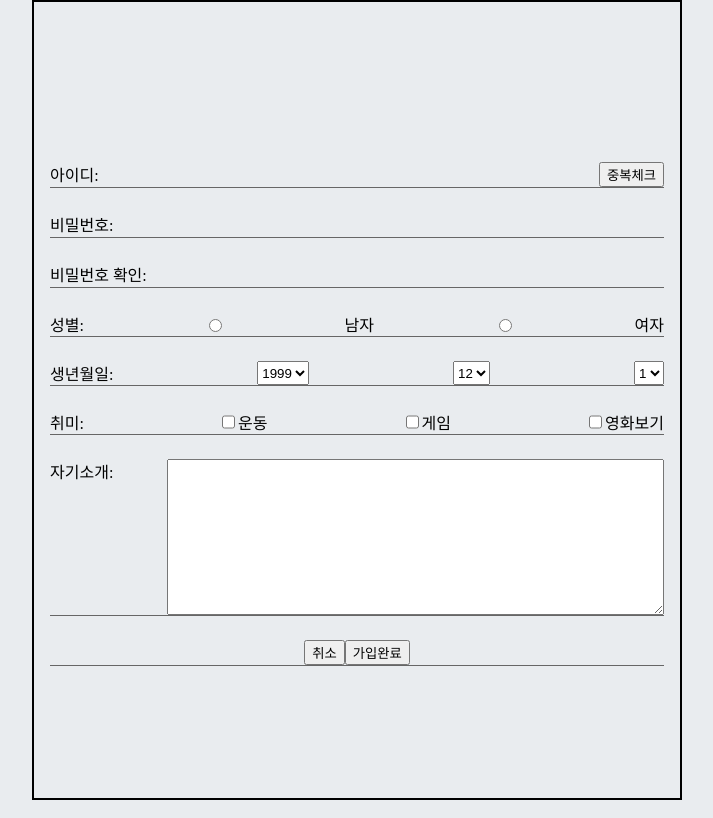
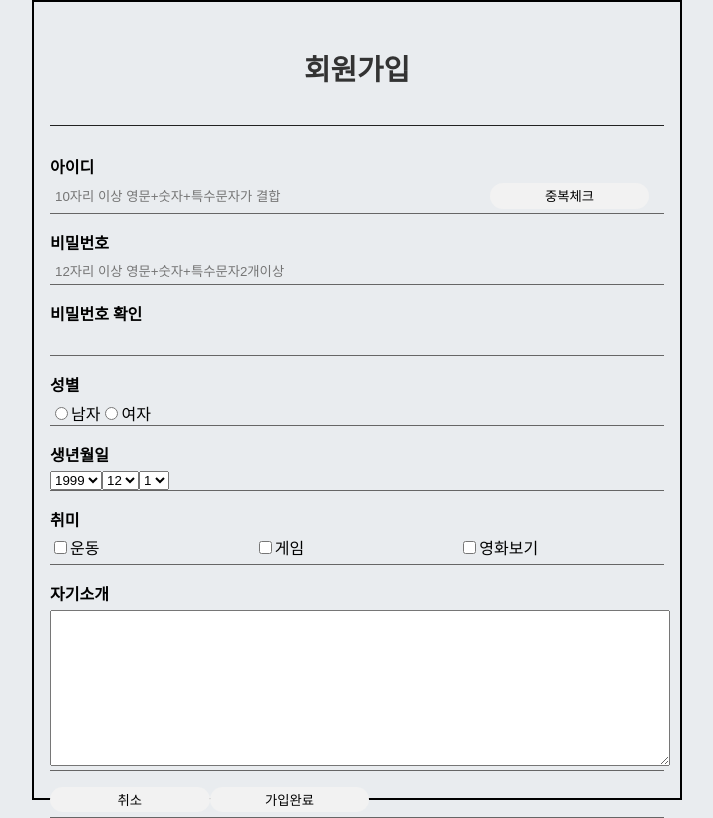
Before and after one commit to qkr30510/mytodo-fix, a React (Create React App) app: page / in a window 1280 px wide. Shown: the whole page, without its empty margins (283-996 px from the left). Built offline with nearby package versions, Linux system fonts and the light colour scheme.

Commit message:
Update css

```diff
--- a/src/Sign/SignInsert.js
+++ b/src/Sign/SignInsert.js
@@ -1,20 +1,24 @@
 import React from 'react';
-import styled, {css} from 'styled-components'
+import styled, { css } from 'styled-components';
 
 const Box = styled.div`
 /* props로 넣어준 값을 직접 전달해줄 수 있습니다. */
-/* background:${props => props.color || '#fff'}; */
+/* background:${(props) => props.color || '#fff'}; */
 padding: 1rem;
-display:flex;
-justify-content:center;
-align-content:space-around;
 max-width:650px;
 height:100vh;
 margin:auto;
 border:2px solid #000;
 box-sizing:border-box;
-padding-top:calc(100vh - 50%);
 
+h3{
+text-align: center;
+padding-bottom:6%;
+border-bottom:1px solid #222;
+font-size:1.8rem;
+color:#333;
+
+}
 form{
   width:100%;
 }
@@ -22,79 +26,107 @@ form{
 `;
 
 const DivWrap = styled.div`
+
+  width: 100%;
+  margin-bottom: 1rem;
   border-bottom:1px solid #666;
-  width:100%;
-  text-align:center;
-  margin-bottom:1.5rem;
+
+  label {
+    display: block;
+    width: 100%;
+    margin-bottom:0.3rem;
+    font-weight:bold;
+
+  }
+  input[type='text'] {
+      padding: 5px;
+      background: none;
+      border:none;
+      outline: none;
+      width: 70%;
+      text-align: left;
+    }
+
+
+    textarea {
+      width: 100%;
+    }
+
+`;
+
+const CheckBoxWrap = styled.div`
+display:flex;
+justify-content:start;
+width:auto;
 
 label{
-    display:flex;
-    justify-content:space-between;
+  font-weight:normal;
 
-    input[type=text]{
-      padding:5px;
-      background:none;
-      border:none;
-      outline:none;
-      width:60%;
-      text-align:right;
-
-    }
-    textarea{
-      width:80%;
-    }
 }
 `
 
+const Button = styled.button`
+        width: calc(100% - 74%);
+      background:#f2f2f2;
+      border-radius:25px;
+      border:none;
+      padding:0.2rem;
+      margin-bottom:0.3rem;
+`
+
+
+// const Select = () => {
+//   const y = '';
+
+//  for (var y = 0; y<2020; y++){
+//         y += ''
+//  }
+// }
 const SignInsert = ({ writeId, password, checkpw, introduce, onChange }) => {
-
   return (
-    <Box >
+    <Box>
+      <h3>회원가입</h3>
       <form>
         <DivWrap>
-          <label>
-            아이디:
+          <label>아이디</label>
           <input
             type="text"
             name="writeId"
             value={writeId}
             onChange={onChange}
+            placeholder="10자리 이상 영문+숫자+특수문자가 결합"
           />
-            <button>중복체크</button>
-          </label>
+          <Button>중복체크</Button>
         </DivWrap>
         <DivWrap>
-          <label>
-            비밀번호:
+          <label>비밀번호</label>
           <input
             type="text"
             name="password"
             value={password}
             onChange={onChange}
+            placeholder="12자리 이상 영문+숫자+특수문자2개이상
+            "
           />
-          </label>
         </DivWrap>
         <DivWrap>
-          <label>
-            비밀번호 확인:
+          <label>비밀번호 확인</label>
           <input
             type="text"
             name="checkpw"
             value={checkpw}
             onChange={onChange}
           />
-          </label>
         </DivWrap>
         <DivWrap>
-          <label>
-            성별:
-            <input type="radio" name="gender" value="man" />남자
-            <input type="radio" name="gender" value="woman" />여자
-          </label>
+          <label>성별</label>
+          <input type="radio" name="gender" value="man"/>
+          남자
+          <input type="radio" name="gender" value="woman" />
+          여자
         </DivWrap>
         <DivWrap>
-          <label>
-            생년월일:
+          <label>생년월일</label>
           <select name="year" id="year">
             <option value="1999">1999</option>
           </select>
@@ -104,11 +136,10 @@ const SignInsert = ({ writeId, password, checkpw, introduce, onChange }) => {
           <select name="day" id="day">
             <option value="1">1</option>
           </select>
-          </label>
         </DivWrap>
         <DivWrap>
-          <label>
-            취미:
+          <label>취미</label>
+          <CheckBoxWrap>
           <label>
             <input type="checkbox" name="exercise" />
             운동
@@ -121,11 +152,10 @@ const SignInsert = ({ writeId, password, checkpw, introduce, onChange }) => {
             <input type="checkbox" name="movie" />
             영화보기
           </label>
-          </label>
+          </CheckBoxWrap>
         </DivWrap>
         <DivWrap>
-          <label>
-            자기소개:
+          <label>자기소개</label>
           <textarea
             name="introduce"
             id=""
@@ -134,11 +164,10 @@ const SignInsert = ({ writeId, password, checkpw, introduce, onChange }) => {
             value={introduce}
             onChange={onChange}
           ></textarea>
-          </label>
         </DivWrap>
         <DivWrap>
-          <button>취소</button>
-          <button>가입완료</button>
+          <Button>취소</Button>
+          <Button>가입완료</Button>
         </DivWrap>
       </form>
     </Box>
```
Lines whose indentation alone changed are shown as unchanged.
